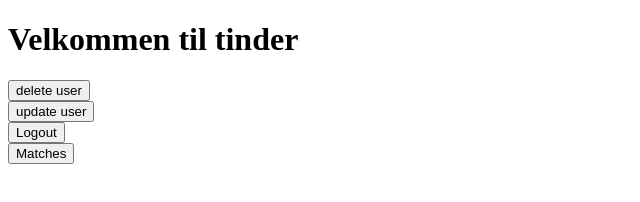
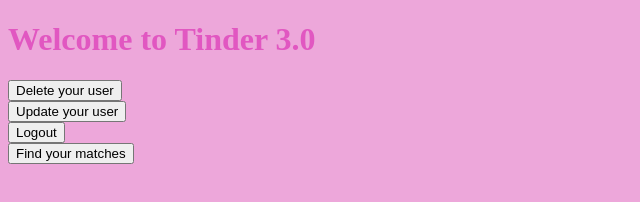
Before and after one commit to Silleelise/Tinder3.0, a website: page views/profile.html in a window 1280 px wide. Shown: the whole page, without its empty margins (0-640 px from the left). Drawn offline with Linux system fonts and the light colour scheme.

Commit message:
Update profile.html

```diff
--- a/views/profile.html
+++ b/views/profile.html
@@ -3,24 +3,24 @@
 <head>
     <meta charset="UTF-8">
     <meta name="viewport" content="width=device-width, initial-scale=1.0">
-    <title>Homepage</title>
+    <title>Profile</title>
 </head>
-<body>
-    <h1>Velkommen til tinder</h1>
+<body style="background-color: rgb(237, 167, 218);">
+    <h1 style="color: rgb(225, 87, 193);">Welcome to Tinder 3.0</h1>
 
     <div>
-        <button type="submit" onclick="window.location.href='delete.html'">delete user</button>
+        <button type="submit" onclick="window.location.href='delete.html'">Delete your user</button>
 
         <br>
 
-        <button type="submit" onclick="window.location.href='update.html'">update user</button>
+        <button type="submit" onclick="window.location.href='update.html'">Update your user</button>
 
         <div>
             <button type="click" onclick="window.location.href='logout.html'">Logout</button>
         </div>
 
 
-        <button type="click" onclick="window.location.href='matches.html'">Matches</button>
+        <button type="click" onclick="window.location.href='matches.html'">Find your matches</button>
     </div>
 
 
```
